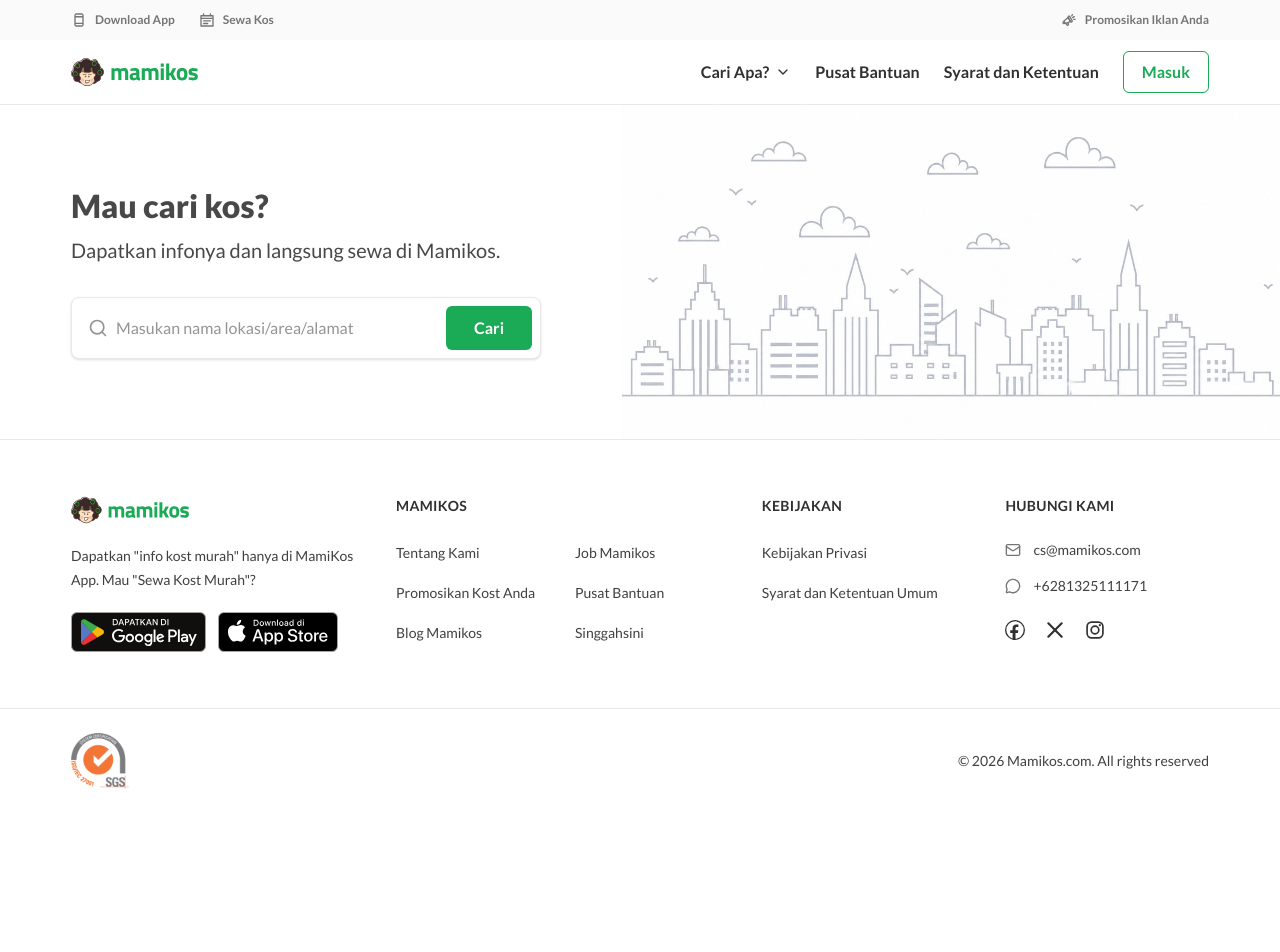
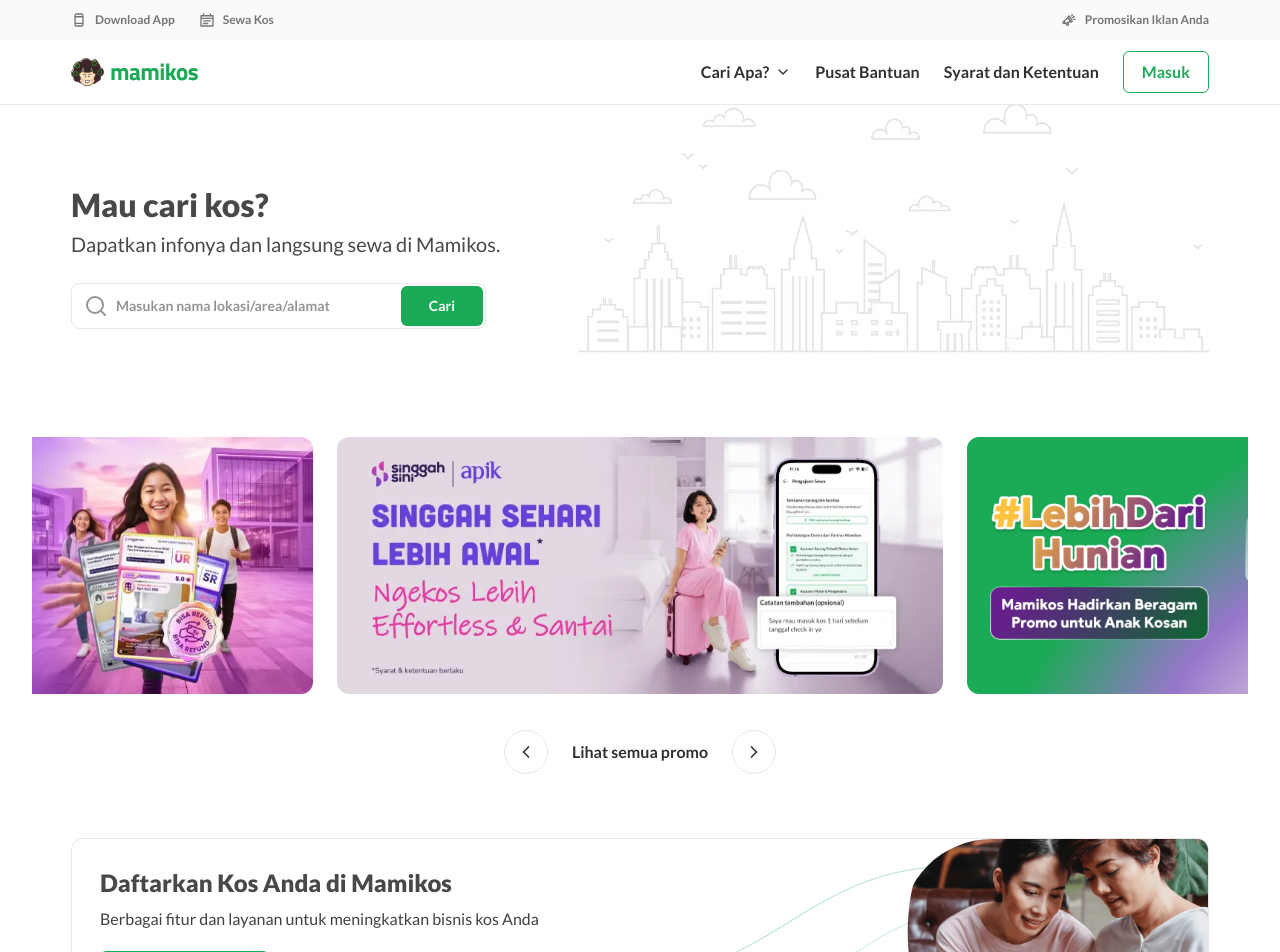
Before and after one commit to 0xpochita/mamikost-clone, a Next.js app: page / in a window 1280 px wide. Shown: the top 952 px of the page. Before the commit the page ends 813 px from the top, so only its background shows below. Built offline with nearby package versions, Linux system fonts and the light colour scheme.

Commit message:
fix: let the hex guard see jsx comment markers

```diff
--- a/src/components/(landing)/LandingPage.tsx
+++ b/src/components/(landing)/LandingPage.tsx
@@ -1,9 +1,27 @@
+import { AboutBand } from "@/components/(landing)/sections/AboutBand";
+import { CampusSection } from "@/components/(landing)/sections/CampusSection";
 import { HeroSection } from "@/components/(landing)/sections/HeroSection";
+import {
+  PromoKosSection,
+  PromoNgebutSection,
+  RecommendationSection,
+} from "@/components/(landing)/sections/KosRailSections";
+import { PopularAreaSection } from "@/components/(landing)/sections/PopularAreaSection";
+import { PromoBannerSection } from "@/components/(landing)/sections/PromoBannerSection";
+import { ServiceHighlights } from "@/components/(landing)/sections/ServiceHighlights";
 
 export function LandingPage() {
   return (
     <>
       <HeroSection />
+      <PromoBannerSection />
+      <ServiceHighlights />
+      <PromoNgebutSection />
+      <RecommendationSection />
+      <PromoKosSection />
+      <PopularAreaSection />
+      <CampusSection />
+      <AboutBand />
     </>
   );
 }
--- a/src/components/(landing)/sections/HeroSection.tsx
+++ b/src/components/(landing)/sections/HeroSection.tsx
@@ -10,21 +10,21 @@
   return (
     <form
       action="/cari"
-      className="mt-8 flex w-full max-w-[470px] items-center gap-2 rounded-lg border border-line bg-white p-2 shadow-sm focus-within:border-mami"
+      className="mt-6 flex h-[46px] w-full max-w-[415px] items-center gap-2 rounded-lg border border-line bg-white p-0.5 focus-within:border-mami"
     >
       <label className="sr-only" htmlFor="hero-search">
         Cari kos berdasarkan lokasi, area, atau alamat
       </label>
-      <Search aria-hidden className="ml-2 size-5 shrink-0 text-mute-2" />
+      <Search aria-hidden className="ml-2.5 size-6 shrink-0 text-mute-2" />
       <input
-        className="min-w-0 flex-1 bg-transparent text-base text-ink outline-none placeholder:text-mute-2"
+        className="min-w-0 flex-1 bg-transparent text-sm font-semibold text-ink outline-none placeholder:font-semibold placeholder:text-mute-2"
         id="hero-search"
         name={SEARCH_FIELD_NAME}
         placeholder="Masukan nama lokasi/area/alamat"
         type="search"
       />
       <button
-        className="shrink-0 rounded-md bg-mami px-7 py-2.5 text-base font-bold text-white transition-colors hover:bg-mami-dark focus-visible:outline-2 focus-visible:outline-offset-2 focus-visible:outline-mami-dark"
+        className="h-full shrink-0 rounded-md bg-mami px-7 text-sm font-bold text-white transition-colors hover:bg-mami-dark focus-visible:outline-2 focus-visible:outline-offset-2 focus-visible:outline-mami-dark"
         type="submit"
       >
         Cari
@@ -35,28 +35,31 @@
 
 export function HeroSection() {
   return (
-    <section className="relative overflow-hidden bg-white">
-      <div className="mami-container relative py-12 lg:py-20">
+    <section className="overflow-hidden bg-white">
+      <div className="mami-container relative py-12 lg:pb-16 lg:pt-20">
         <div className="relative z-10 max-w-xl">
-          <h1 className="text-3xl font-black text-ink-3 lg:text-hero">
+          <h1 className="text-3xl font-black leading-tight text-ink-3 lg:text-hero">
             Mau cari kos?
           </h1>
-          <p className="mt-2 text-base text-ink-3 lg:text-lead">
+          <p className="mt-1 text-base text-ink-3 lg:text-lead">
             Dapatkan infonya dan langsung sewa di Mamikos.
           </p>
           <HeroSearchField />
         </div>
-      </div>
 
+        {/* The supplied artwork strokes at #bfbfc1 while the reference renders
+            near #e7e8ec. Over white that is an alpha of roughly 0.4, so the
+            fade is applied here rather than by re-exporting the asset. */}
         <Image
           alt=""
           aria-hidden
-        className="pointer-events-none absolute bottom-0 right-0 hidden h-full w-auto max-w-[52%] object-contain object-right-bottom lg:block"
+          className="pointer-events-none absolute bottom-0 right-4 hidden w-[54%] max-w-[630px] object-contain object-bottom opacity-40 lg:block"
           height={ILLUSTRATION_HEIGHT}
-        sizes="(max-width: 1023px) 0px, 52vw"
+          sizes="(max-width: 1023px) 0px, 630px"
           src={`${ASSET_PATHS.hero}/hero-img.webp`}
           width={ILLUSTRATION_WIDTH}
         />
+      </div>
     </section>
   );
 }
```
Also changed, not shown: 1 other file (tests, documents, lock files or other folders). Lines whose indentation alone changed are shown as unchanged.
